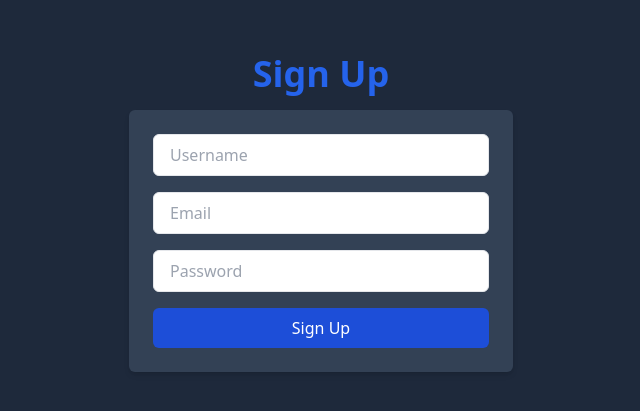
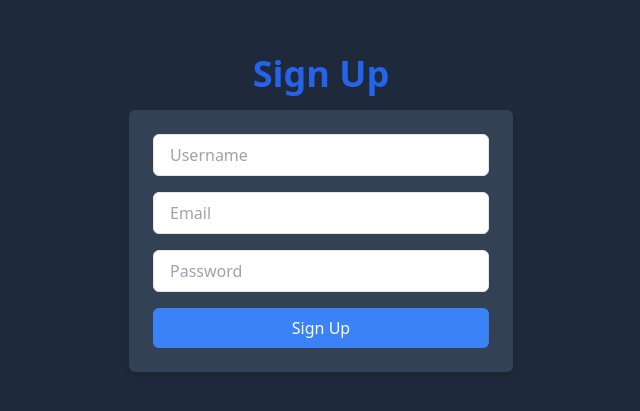
Before and after one commit to segnitsega/chatbot-app, a React (Vite) app: page /signup in a window 1280 px wide. Shown: the part 187-598 px from the top of the page, without its empty margins (319-959 px from the left). Built offline with nearby package versions, Linux system fonts and the light colour scheme.

Commit message:
Modified LoginPage.jsx and SignupPage.jsx

```diff
--- a/src/pages/LoginPage.jsx
+++ b/src/pages/LoginPage.jsx
@@ -47,7 +47,7 @@ const LoginPage = () => {
           className="focus:outline-none focus:ring-2 focus:ring-blue-500 w-full mb-4 px-4 py-2 border rounded-md"
           required
         />
-        <button type="submit" className="w-full px-4 py-2 bg-blue-500 text-white rounded-md">
+        <button type="submit" className="w-full px-4 py-2 bg-blue-500 hover:bg-blue-600 text-white rounded-md">
           Login
         </button>
       </form>
--- a/src/pages/SignupPage.jsx
+++ b/src/pages/SignupPage.jsx
@@ -50,7 +50,7 @@ const SignupPage = () => {
           className="focus:outline-none focus:ring-2 focus:ring-blue-700 w-full mb-4 px-4 py-2 border rounded-md"
           required
         />
-        <button type="submit" className="w-full px-4 py-2 bg-blue-700 text-white rounded-md hover:bg-blue-600">
+        <button type="submit" className="w-full px-4 py-2 bg-blue-500 text-white rounded-md hover:bg-blue-600">
           Sign Up
         </button>
       </form>
```
